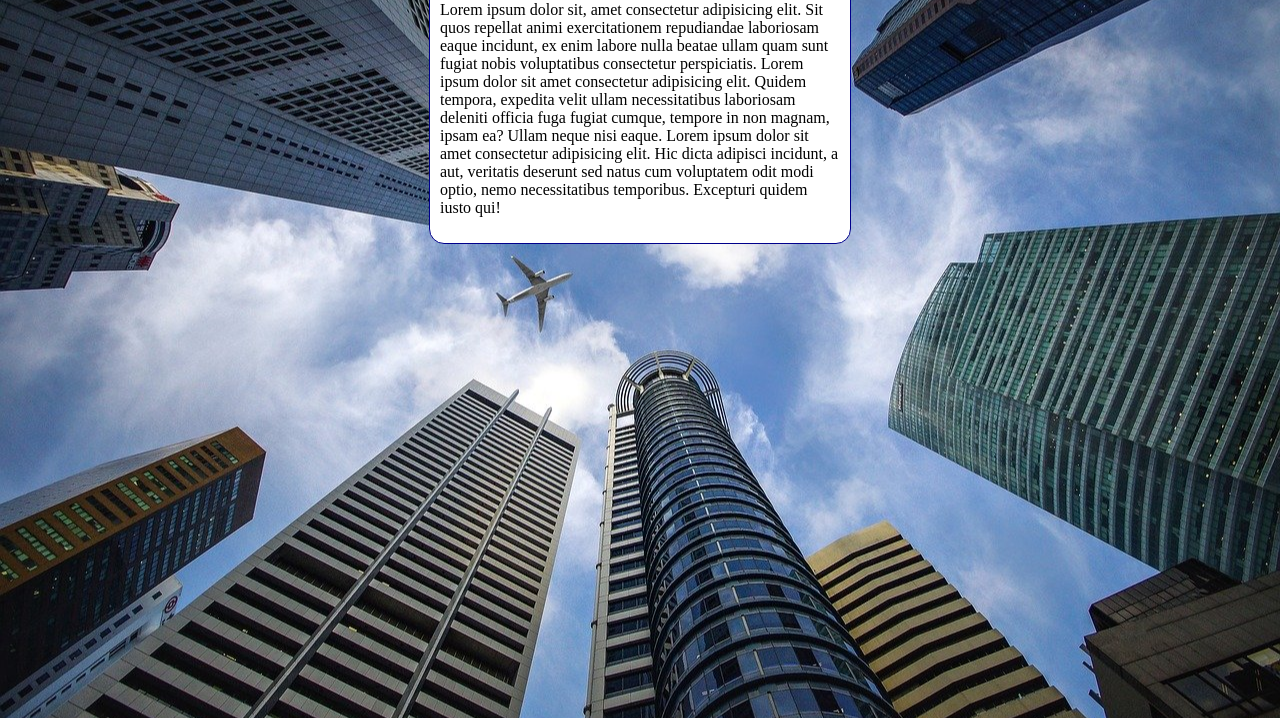
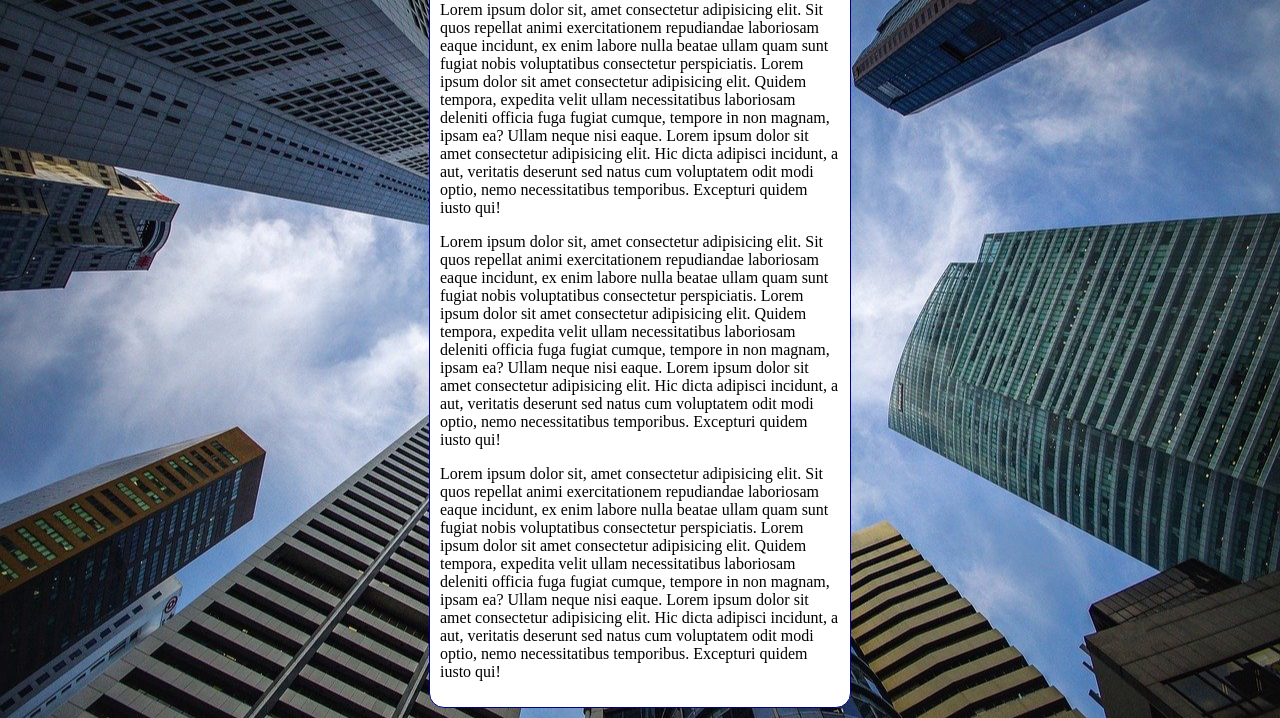
Before and after one commit to Samarquesan/html-css, a plain HTML site: page exercicios/ex022/fundo06.html in a window 1280 px wide. Shown: the part 98-816 px from the top of the page. Drawn offline with Linux system fonts and the light colour scheme.

Commit message:
ex22 atualização

```diff
--- a/exercicios/ex022/fundo06.html
+++ b/exercicios/ex022/fundo06.html
@@ -26,6 +26,11 @@
 <body>
     <main>
         <h1>Teste de Imagem de Fundo</h1>
+
+        <p>Lorem ipsum dolor sit, amet consectetur adipisicing elit. Sit quos repellat animi exercitationem repudiandae laboriosam eaque incidunt, ex enim labore nulla beatae ullam quam sunt fugiat nobis voluptatibus consectetur perspiciatis. Lorem ipsum dolor sit amet consectetur adipisicing elit. Quidem tempora, expedita velit ullam necessitatibus laboriosam deleniti officia fuga fugiat cumque, tempore in non magnam, ipsam ea? Ullam neque nisi eaque. Lorem ipsum dolor sit amet consectetur adipisicing elit. Hic dicta adipisci incidunt, a aut, veritatis deserunt sed natus cum voluptatem odit modi optio, nemo necessitatibus temporibus. Excepturi quidem iusto qui!</p>
+
+        <p>Lorem ipsum dolor sit, amet consectetur adipisicing elit. Sit quos repellat animi exercitationem repudiandae laboriosam eaque incidunt, ex enim labore nulla beatae ullam quam sunt fugiat nobis voluptatibus consectetur perspiciatis. Lorem ipsum dolor sit amet consectetur adipisicing elit. Quidem tempora, expedita velit ullam necessitatibus laboriosam deleniti officia fuga fugiat cumque, tempore in non magnam, ipsam ea? Ullam neque nisi eaque. Lorem ipsum dolor sit amet consectetur adipisicing elit. Hic dicta adipisci incidunt, a aut, veritatis deserunt sed natus cum voluptatem odit modi optio, nemo necessitatibus temporibus. Excepturi quidem iusto qui!</p>
+
         <p>Lorem ipsum dolor sit, amet consectetur adipisicing elit. Sit quos repellat animi exercitationem repudiandae laboriosam eaque incidunt, ex enim labore nulla beatae ullam quam sunt fugiat nobis voluptatibus consectetur perspiciatis. Lorem ipsum dolor sit amet consectetur adipisicing elit. Quidem tempora, expedita velit ullam necessitatibus laboriosam deleniti officia fuga fugiat cumque, tempore in non magnam, ipsam ea? Ullam neque nisi eaque. Lorem ipsum dolor sit amet consectetur adipisicing elit. Hic dicta adipisci incidunt, a aut, veritatis deserunt sed natus cum voluptatem odit modi optio, nemo necessitatibus temporibus. Excepturi quidem iusto qui!</p>
     </main>
 </body>
```
